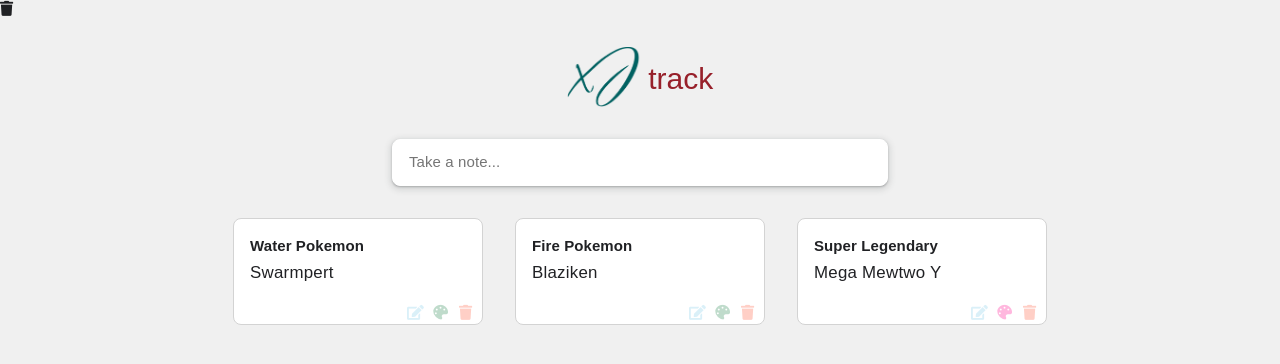
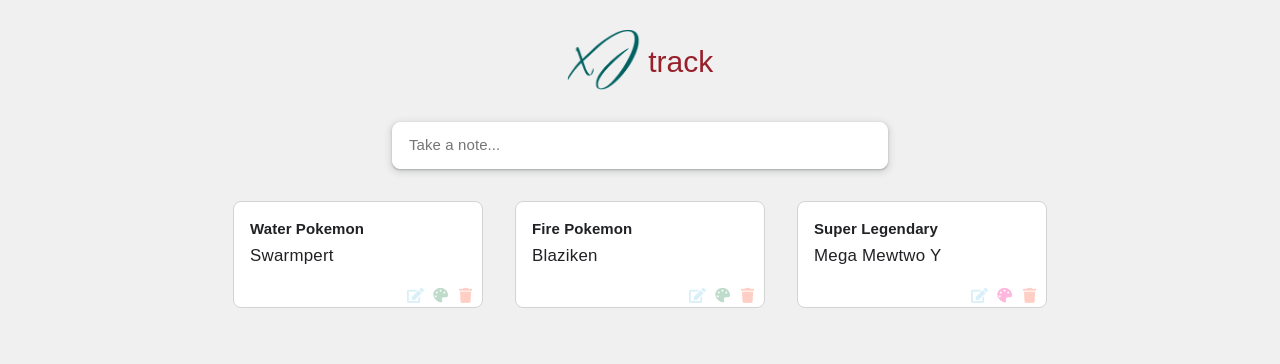
Before and after one commit to xarrijorge/googlekeepclone, a website built with webpack: page index.html in a window 1280 px wide. Built offline with nearby package versions, Linux system fonts and the light colour scheme; a web font is replaced by a local one.

Commit message:
Minor edits

```diff
--- a/index.html
+++ b/index.html
@@ -27,10 +27,10 @@
   </div >
   <!-- main content -->
   <!-- trash content -->
-  <i class="fa fa-trash"></i>
+  <!-- <i class="fa fa-trash"></i>
   <div class="modal">
     <div class="modal-content"></div>
-  </div>
+  </div> -->
   <main>
     <header>
       <img class="header-logo" src="./images/xjLogo.png">
--- a/src/functions/edit.ts
+++ b/src/functions/edit.ts
@@ -19,11 +19,6 @@ export const changeColor = (event: any, state: any) => {
     state.id = noteElem.dataset.id
 
     console.log(noteElem)
-    // const noteCoords = event.target.getBoundingClientRect()
-    // const xVal = noteCoords.left + window.scrollX
-    // const yVal = noteCoords.top + window.scrollY
-
-    // }
 }
 
 export default editNote
--- a/webpack.config.js
+++ b/webpack.config.js
@@ -2,7 +2,6 @@ const path = require('path')
 
 module.exports = {
     entry: './src/app.ts',
-    mode: 'development',
     watch: true,
     module: {
         rules: [
@@ -19,7 +18,7 @@ module.exports = {
     },
     output: {
         filename: 'bundle.js',
-        path: path.resolve(__dirname, 'dist'),
+        // path: path.resolve(__dirname, ''),
     },
     devtool: 'source-map',
 }
```
